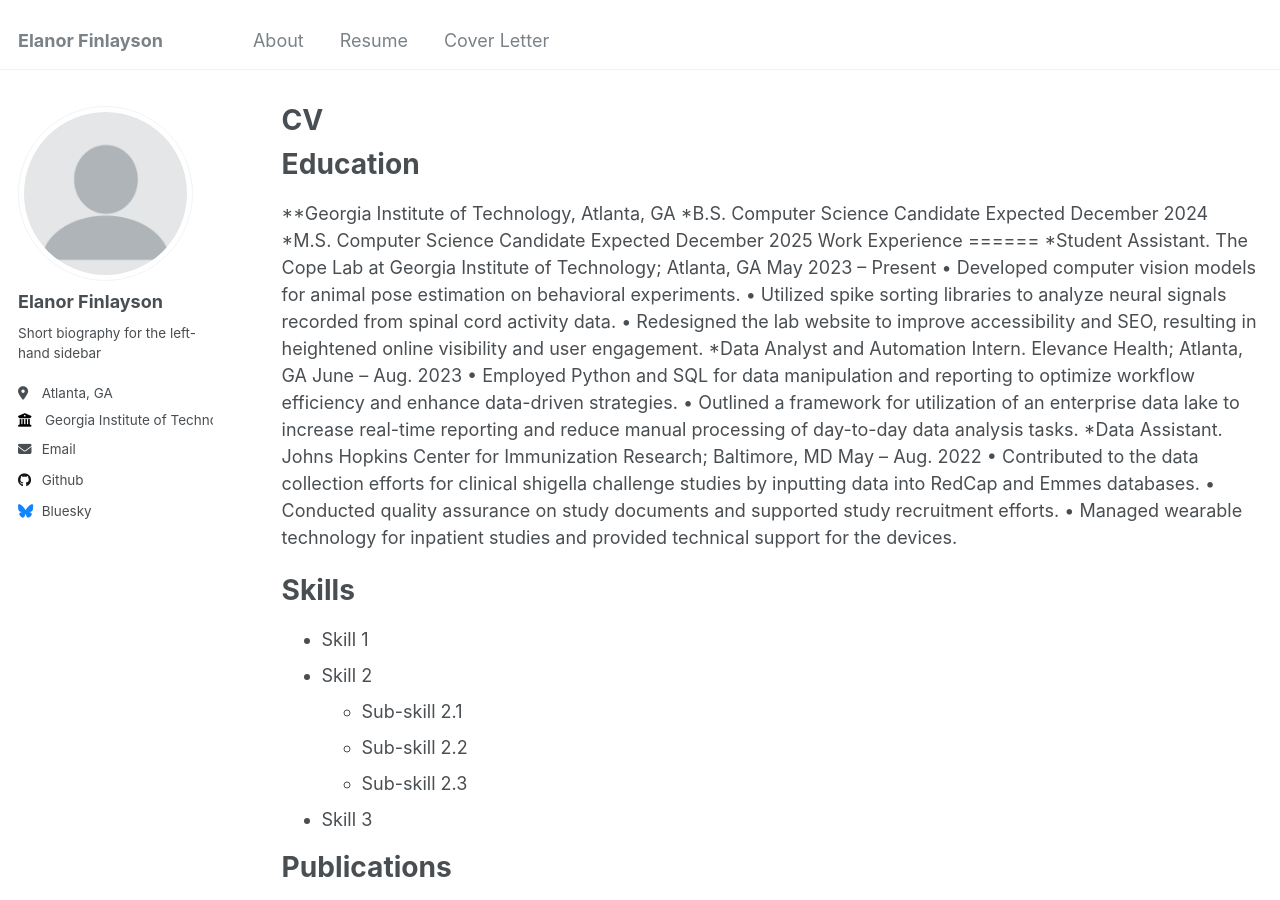
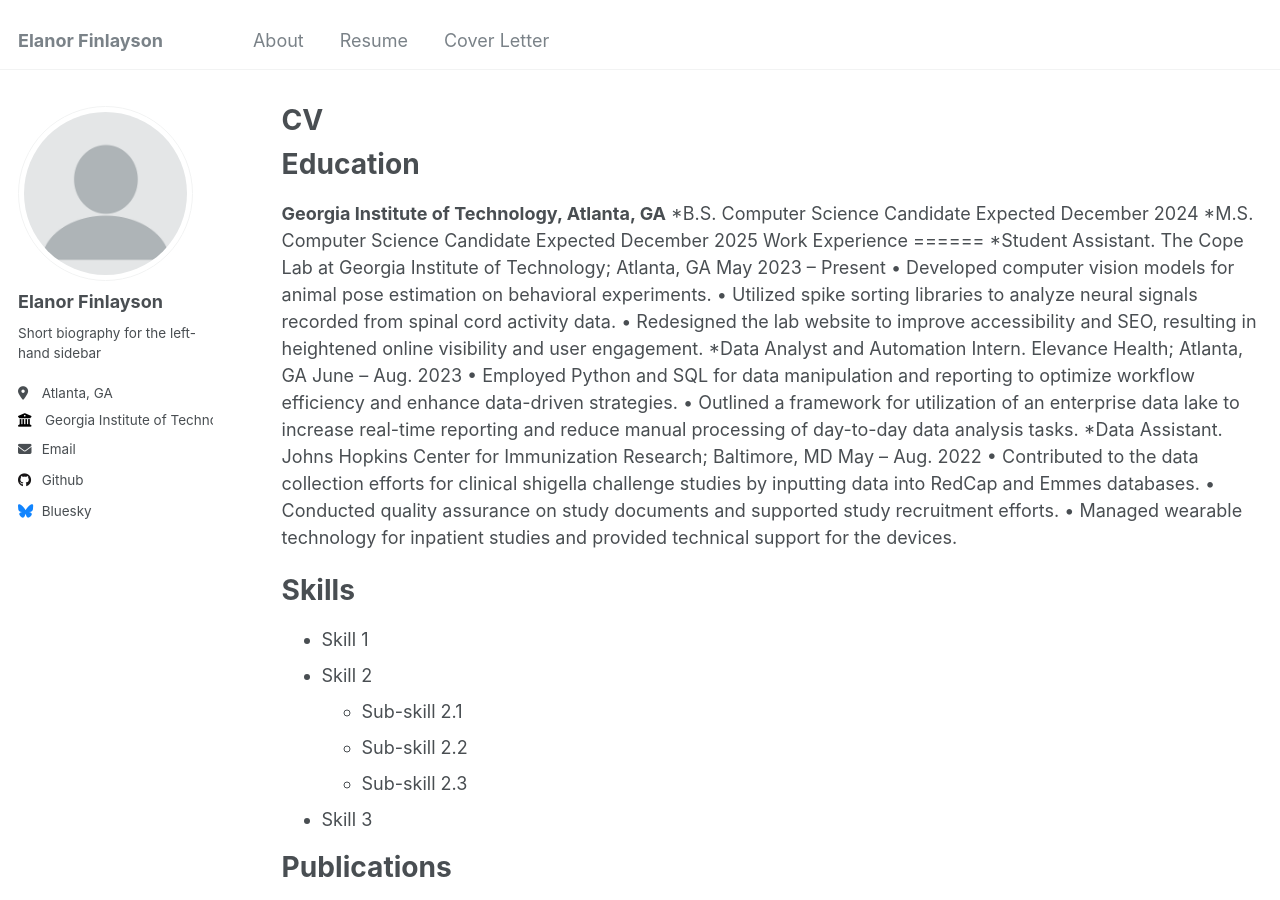
Before and after one commit to efin396/efin396.github.io, a Jekyll site: the page built from _pages/cv.md, in a window 1280 px wide and 900 px high. Built offline with Jekyll 4.4.1, drawn with Linux system fonts in a browser that asks for light colours.

Commit message:
Update cv.md

```diff
--- a/_pages/cv.md
+++ b/_pages/cv.md
@@ -11,7 +11,7 @@ redirect_from:
 
 Education
 ======
-**Georgia Institute of Technology, Atlanta, GA
+**Georgia Institute of Technology, Atlanta, GA**
 *B.S. Computer Science Candidate Expected December 2024
 *M.S. Computer Science Candidate Expected December 2025
 Work Experience
```
